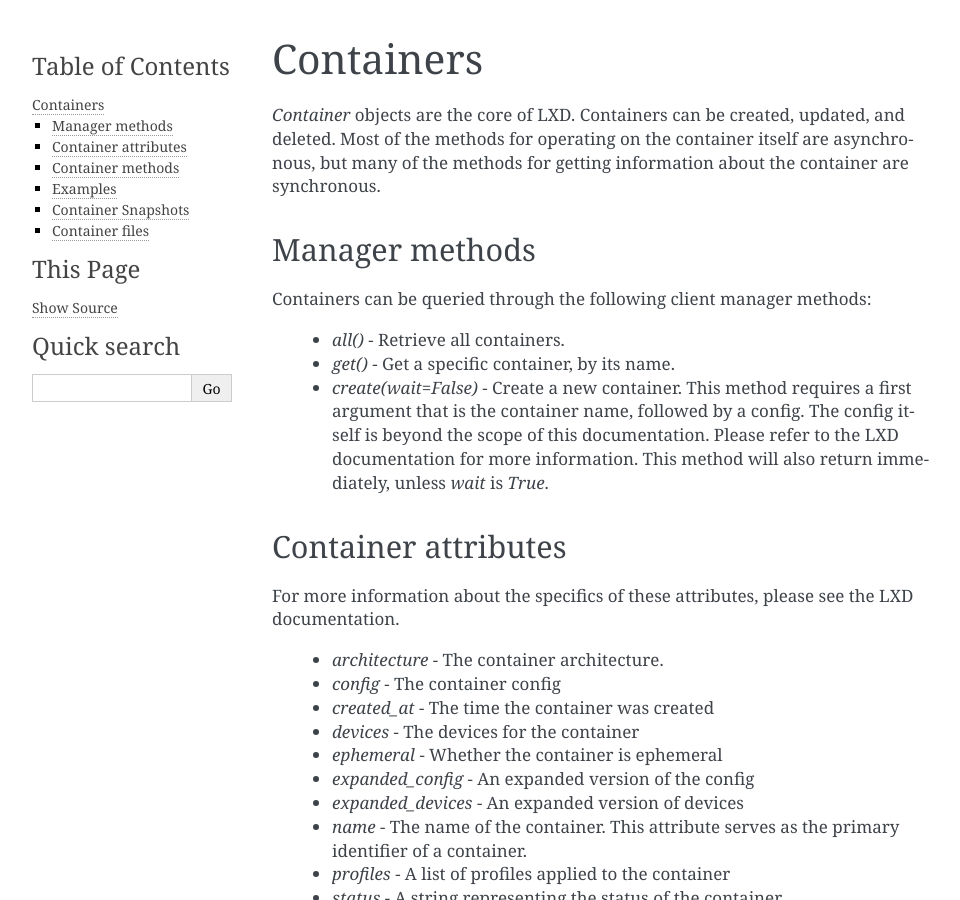
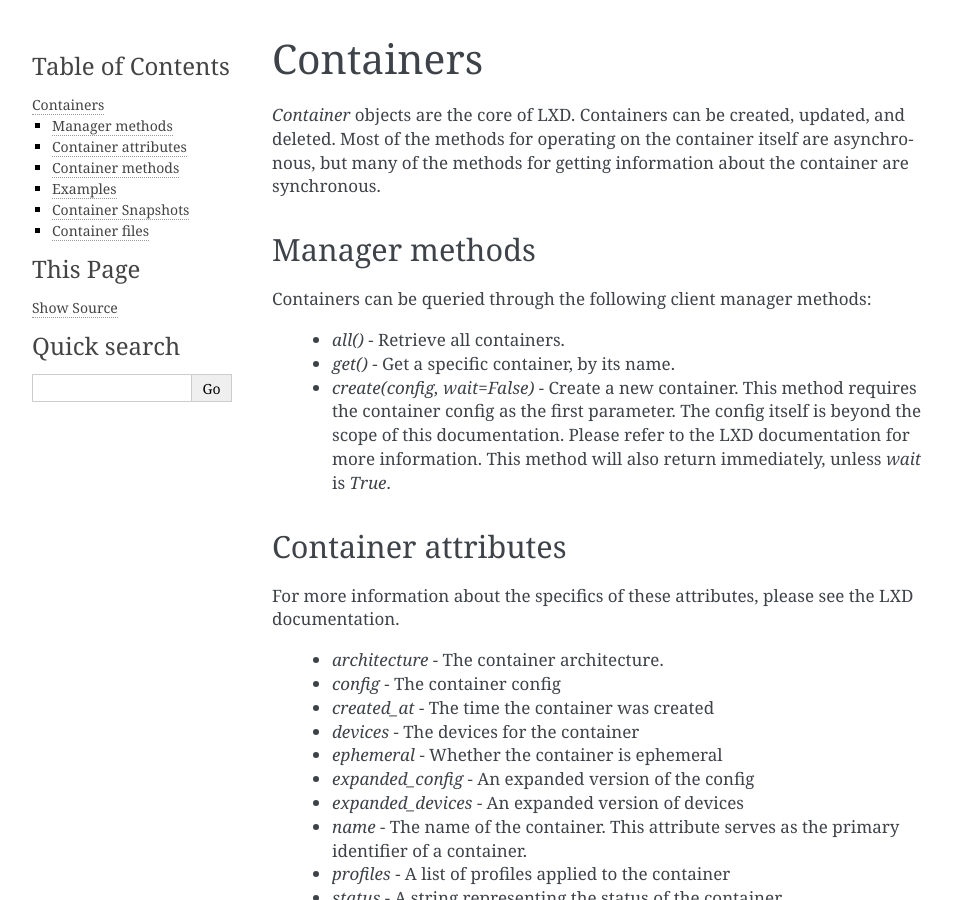
Before and after one commit to canonical/pylxd, a Sphinx documentation site: the page built from doc/source/containers.rst, in a window 1280 px wide and 900 px high. Shown: the whole window, without its empty margins (148-1108 px from the left). Built offline with Sphinx 7.4.7, drawn with Linux system fonts in a browser that asks for light colours.

Commit message:
Update containers.rst
The documentation states that the first parameter for container creation should be the name and the second parameter should be a container config, looking at the examples it should just be a config.

```diff
--- a/doc/source/containers.rst
+++ b/doc/source/containers.rst
@@ -15,8 +15,8 @@
 
   - `all()` - Retrieve all containers.
   - `get()` - Get a specific container, by its name.
-  - `create(wait=False)` - Create a new container. This method requires
-    a first argument that is the container name, followed by a config.
+  - `create(config, wait=False)` - Create a new container. This method
+    requires the container config as the first parameter.
     The config itself is beyond the scope of this documentation. Please
     refer to the LXD documentation for more information. This method
     will also return immediately, unless `wait` is `True`.
```
